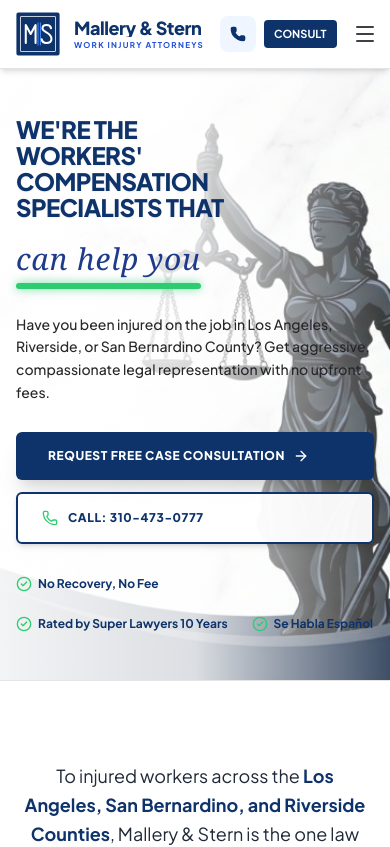
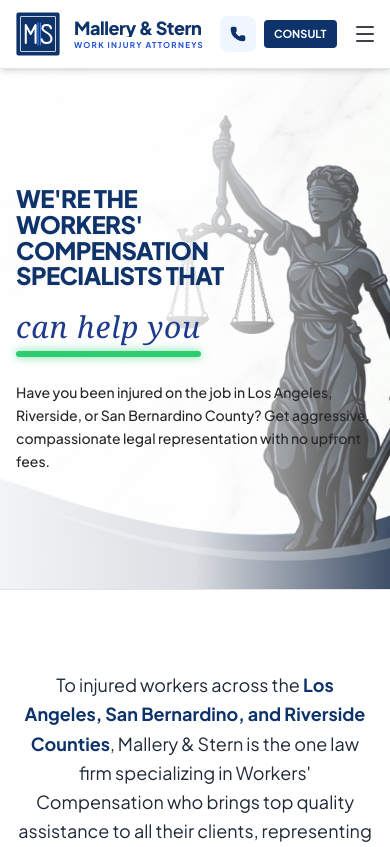
Before and after one commit to Karunesh1999/LawFirmWebsite, a React (Vite) app: page / in a window 390 px wide. Shown: the top 847 px of the page. Built offline with nearby package versions, Linux system fonts and the light colour scheme.

Commit message:
update about section image asset and responsive styling

```diff
--- a/src/pages/HomePage.tsx
+++ b/src/pages/HomePage.tsx
@@ -68,40 +68,9 @@ export const HomePage: React.FC<HomePageProps> = ({ onOpenQuote }) => {
                 Have you been injured on the job in Los Angeles, Riverside, or San Bernardino County? Get aggressive, compassionate legal representation with no upfront fees.
               </p>
 
-              {/* Action CTA Buttons */}
-              <div className="pt-3 flex flex-col sm:flex-row items-stretch sm:items-center gap-3 sm:gap-4">
-                <button
-                  onClick={onOpenQuote}
-                  className="bg-[#0E336B] hover:bg-[#123E80] text-white font-extrabold text-xs sm:text-sm uppercase tracking-wider px-8 py-4 rounded-md shadow-xl transition-all duration-200 active:scale-95 flex items-center gap-2"
-                >
-                  <span>Request Free Case Consultation</span>
-                  <ArrowRight className="w-4 h-4" />
-                </button>
 
-                <a
-                  href="tel:3104730777"
-                  className="inline-flex items-center gap-2.5 bg-white/95 hover:bg-white border-2 border-[#0E336B] text-[#0E336B] font-extrabold text-xs sm:text-sm uppercase tracking-wider px-6 py-4 rounded-md shadow-md transition-all"
-                >
-                  <Phone className="w-4 h-4 text-[#2ECC71]" />
-                  <span>Call: 310-473-0777</span>
-                </a>
-              </div>
 
-              {/* Credibility Guarantee Row */}
-              <div className="pt-4 flex flex-wrap items-center gap-6 text-xs font-bold text-[#0E336B]">
-                <div className="flex items-center gap-1.5">
-                  <CheckCircle2 className="w-4 h-4 text-[#2ECC71]" />
-                  <span>No Recovery, No Fee</span>
-                </div>
-                <div className="flex items-center gap-1.5">
-                  <CheckCircle2 className="w-4 h-4 text-[#2ECC71]" />
-                  <span>Rated by Super Lawyers 10 Years</span>
-                </div>
-                <div className="flex items-center gap-1.5">
-                  <CheckCircle2 className="w-4 h-4 text-[#2ECC71]" />
-                  <span>Se Habla Español</span>
-                </div>
-              </div>
+
 
             </div>
           </div>
@@ -201,26 +170,11 @@ export const HomePage: React.FC<HomePageProps> = ({ onOpenQuote }) => {
             <div className="lg:col-span-6 relative">
               <div className="relative rounded-2xl overflow-hidden shadow-2xl border border-zinc-300 bg-zinc-900 group">
                 <img
-                  src="https://images.unsplash.com/photo-1589829545856-d10d557cf95f?q=80&w=1470&auto=format&fit=crop"
-                  alt="Law library and scales of justice"
-                  className="w-full h-[400px] object-cover opacity-80 group-hover:scale-105 transition-transform duration-700"
+                  src="/about_mallery_stern.jpg"
+                  alt="Mallery & Stern - Lady Justice, Law Library and World Globe"
+                  className="w-full h-auto aspect-square object-contain block group-hover:scale-105 transition-transform duration-700"
                 />
-                <div className="absolute inset-0 bg-gradient-to-t from-[#0E336B]/90 via-[#0E336B]/40 to-transparent"></div>
-
-                {/* Overlay Box with [M || S] and MALLERY & STERN */}
-                <div className="absolute inset-0 flex flex-col items-center justify-center p-8 text-center text-white space-y-4">
-                  <div className="w-16 h-16 border-2 border-white p-1 rounded">
-                    <div className="w-full h-full border border-blue-200 flex items-center justify-center text-xl font-bold tracking-wider">
-                      M || S
-                    </div>
-                  </div>
-                  <h3 className="text-2xl sm:text-3xl font-black uppercase tracking-widest font-display text-white">
-                    Mallery &amp; Stern
-                  </h3>
-                  <span className="text-xs uppercase tracking-[0.25em] text-blue-200 font-semibold">
-                    Work Injury Attorneys
-                  </span>
-                </div>
+                <div className="absolute inset-0 bg-gradient-to-t from-[#0E336B]/20 via-transparent to-transparent pointer-events-none"></div>
               </div>
             </div>
           </div>
```
Also changed, not shown: public/about_mallery_stern.jpg (added).
